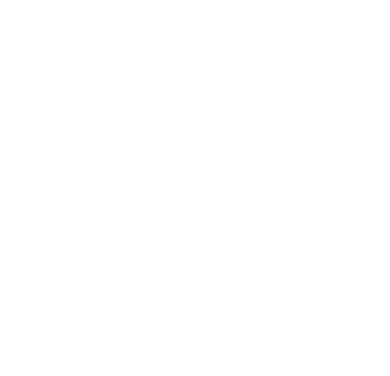
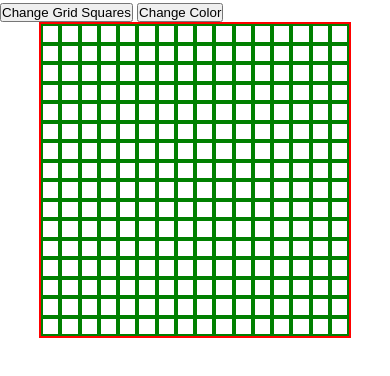
Before and after one commit to kmckelvey2020/odin_etchasketch, a plain HTML site: page index.html in a window 390 px wide. Drawn offline with Linux system fonts and the light colour scheme.

Commit message:
Added basic etch a sketch grid and option to change the number of grid squares. On a small screen, a new grid will take up the same amount of space as the original, but the grid will grow (up to 2rem square per cell) on larger screens. Added a color change button, but have not added the logic for it yet.

```diff
--- a/index.html
+++ b/index.html
@@ -11,6 +11,10 @@
         <header>
         </header>
         <main>
+            <button class="btn grid_btn" id="grid_btn">Change Grid Squares</button>
+            <button class="btn color_btn" id="color_btn">Change Color</button>
+            <div class="grid_container"></div>
+            <div class="btn_group"></div>
         </main>
         <footer>
         </footer>
--- a/script.js
+++ b/script.js
@@ -0,0 +1,61 @@
+const changeBG = (event) => {
+    const target_cell = document.getElementById(event.target.id);
+    target_cell.style.backgroundColor = 'black';
+}
+
+const listenMouseOver = () => {
+    const gridCells = document.querySelectorAll('.cells');
+    gridCells.forEach((gridCell) => {
+        gridCell.addEventListener('mouseover', changeBG);
+    });
+}
+
+const handleButtonClickGrid = (event) => {
+    const newGridSize = Number(prompt("Enter desired grid size for the Etch-A-Square-Doodle. (between 16-100)"));
+    if(typeof newGridSize!=='number' ||newGridSize<16 || newGridSize>100) {
+        alert("Invalid input. Make sure requested grid size is an integer between 16 and 100 inclusive.");
+        handleButtonClickGrid(event);
+    }
+    makeGrid(newGridSize, newGridSize);
+}
+
+const listenGridButton = () => {
+    const gridBtn = document.getElementById("grid_btn");
+    gridBtn.addEventListener('click', handleButtonClickGrid);
+}
+
+// Still working on color change option
+const listenColorButton = () => {
+    const colorBtn = document.getElementById("color_btn");
+    colorBtn.addEventListener('click', handleButtonClickGrid);
+}
+
+const makeGrid = (rows=16, cells=16) => {
+    const main = document.querySelector('main');
+    const old_grid_container = document.querySelector('.grid_container');
+    old_grid_container.remove();
+    const grid_container =  document.createElement('div');
+    grid_container.className = 'grid_container';
+    const btn_group = document.querySelector('btn_group');
+
+    for(let i=0; i<rows; i++) {
+        const newRow = document.createElement('div');
+        newRow.className = `rows row${i}`;
+        for(let j=0; j<cells; j++) {
+            const newCell = document.createElement('div');
+            newCell.className = `cells cell${i}_${j}`;
+            newCell.id = `cell${i}_${j}`;
+            newCell.style.height = `min(80vw / ${cells}, 2rem)`;
+            newCell.style.width = `min(80vw / ${cells}, 2rem)`;
+            newRow.appendChild(newCell);
+        }
+        grid_container.appendChild(newRow);
+    }
+
+    main.insertBefore(grid_container, btn_group);
+    listenMouseOver();
+}
+
+listenGridButton();
+listenColorButton();
+makeGrid();
--- a/styles.css
+++ b/styles.css
@@ -0,0 +1,26 @@
+* {
+    box-sizing: border-box;
+    margin: 0rem 0rem;
+    padding: 0rem 0rem;
+}
+
+html, body, :root {
+    font-size: 16px;
+    font-family: Cambria, Cochin, Georgia, Times, 'Times New Roman', serif;
+
+}
+
+.grid_container {
+    border: 2px solid red;
+    margin: 0rem min(10vw, 15%);
+}
+
+.rows {
+    display: flex;
+    justify-content: center;
+    align-items: center;
+}
+
+.cells {
+    border: 2px solid green;
+}
```
